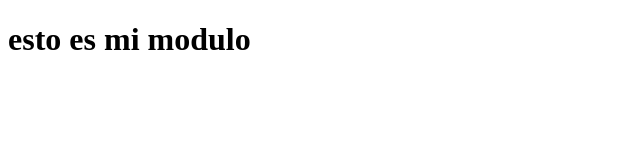
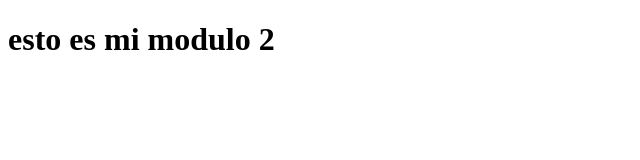
Before and after one commit to Guille223/guille223, an Angular app: page / in a window 1280 px wide. Shown: the top 160 px of the page, without its empty margins (0-640 px from the left). Built offline with nearby package versions, Linux system fonts and the light colour scheme.

Commit message:
new version

```diff
--- a/src/app/app.component.html
+++ b/src/app/app.component.html
@@ -1 +1 @@
-<h1>esto es mi modulo</h1>
+<h1>esto es mi modulo 2</h1>
```
Also changed, not shown: package.json (line endings or trailing spaces).
